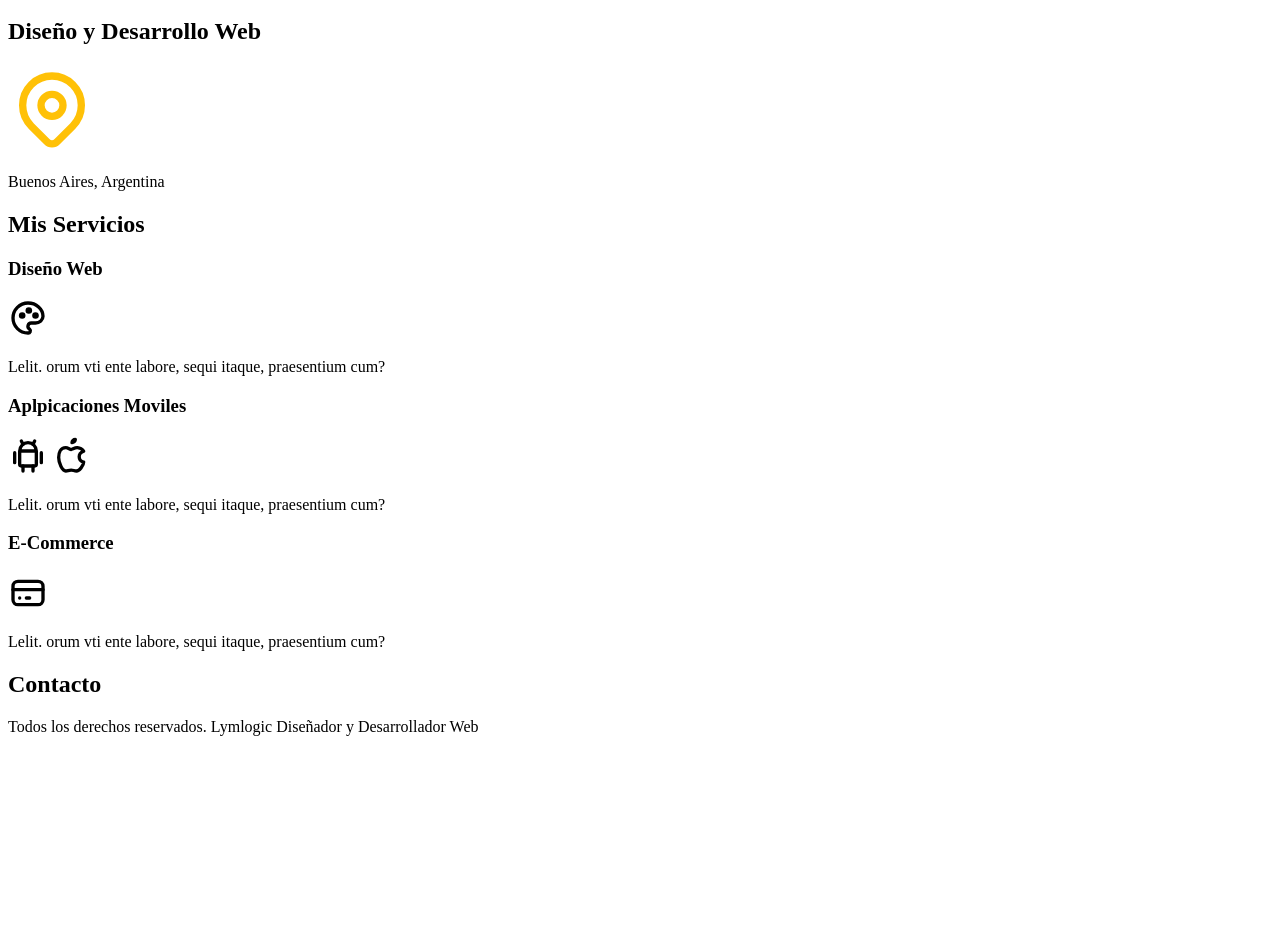
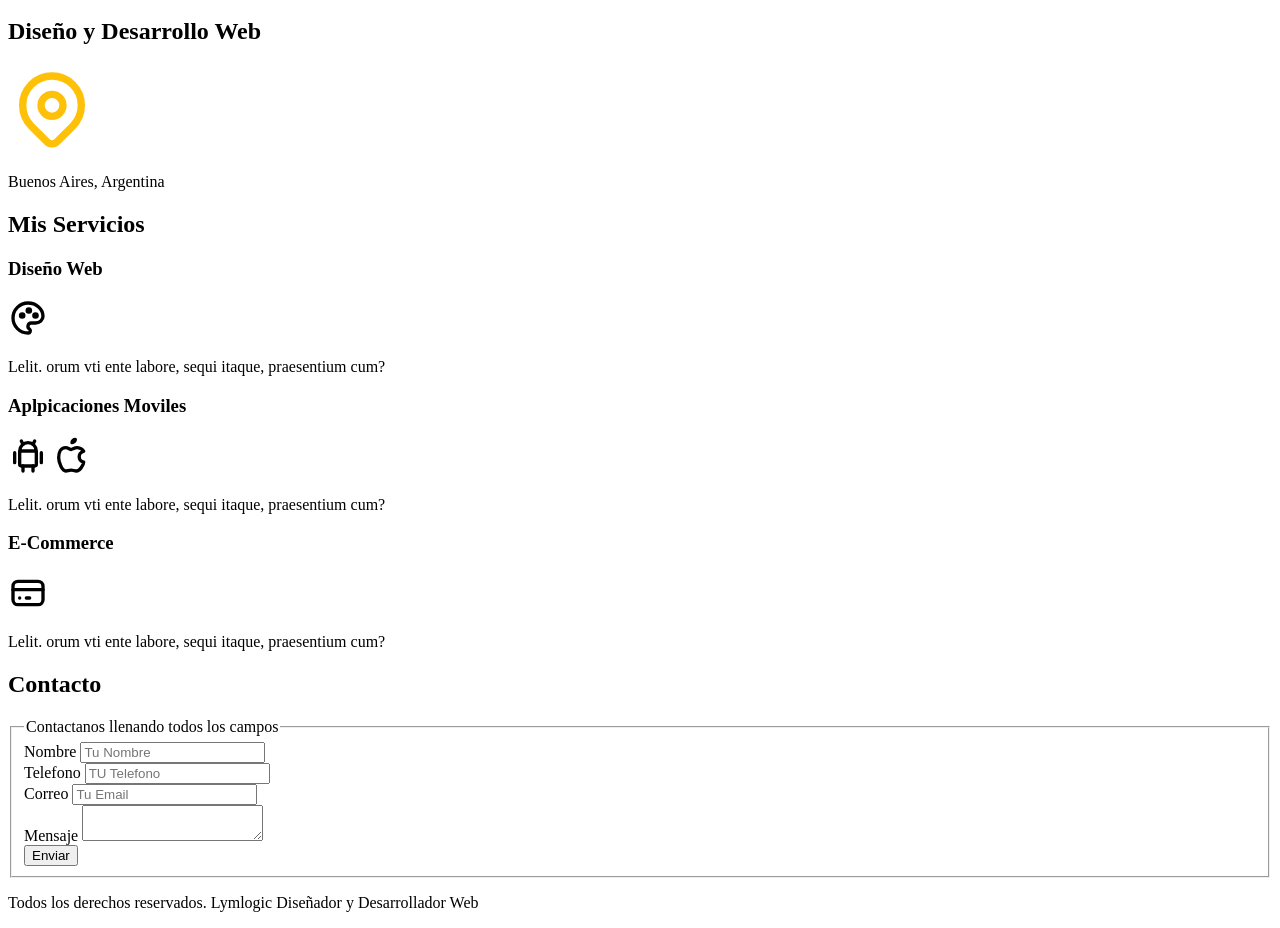
Before and after one commit to LeonelMedina22/nuevo_proyectow_web, a plain HTML site: page index.html in a window 1280 px wide. Shown: the part 100-1028 px from the top of the page. Before the commit the page ends 852 px from the top, so only its background shows below. Drawn offline with Linux system fonts and the light colour scheme.

Commit message:
SE AGREGO UN FORM

```diff
--- a/index.html
+++ b/index.html
@@ -49,10 +49,47 @@
                     <svg xmlns="http://www.w3.org/2000/svg" viewBox="0 0 24 24" fill="none" stroke="currentColor" stroke-linecap="round" stroke-linejoin="round" width="40" height="40" stroke-width="2"> <path d="M3 5m0 3a3 3 0 0 1 3 -3h12a3 3 0 0 1 3 3v8a3 3 0 0 1 -3 3h-12a3 3 0 0 1 -3 -3z"></path> <path d="M3 10l18 0"></path> <path d="M7 15l.01 0"></path> <path d="M11 15l2 0"></path> </svg>
                     <p>Lelit. orum vti ente labore, sequi itaque, praesentium cum?</p>
         </section>
-    <main>
 
-        <h2>Contacto</h2>
-    </main>
+</main>
+
+<section>
+    <h2>Contacto</h2>
+
+    <form>
+        <fieldset>
+            <legend>Contactanos llenando todos los campos</legend>
+
+            <div>
+                <label>Nombre</label>
+                <input type="text" placeholder="Tu Nombre">
+            </div>
+
+            <div>
+                <label>Telefono</label>
+                <input type="tel" placeholder="TU Telefono">
+            </div>
+
+            <div>
+                <label>Correo</label>
+                <input type="email" placeholder="Tu Email">
+            </div>
+
+            <div>
+                <label>Mensaje</label>
+                <textarea></textarea>
+            </div>
+
+            <div>
+                <input type="submit" value="Enviar">
+
+            </div>
+
+        </fieldset>
+    </form>
+
+</section>
+
+
 
     <footer>                                                                                           <!--PIE DE PAGINA-->
         <p>Todos los derechos reservados. Lymlogic Diseñador y Desarrollador Web</p>
```
